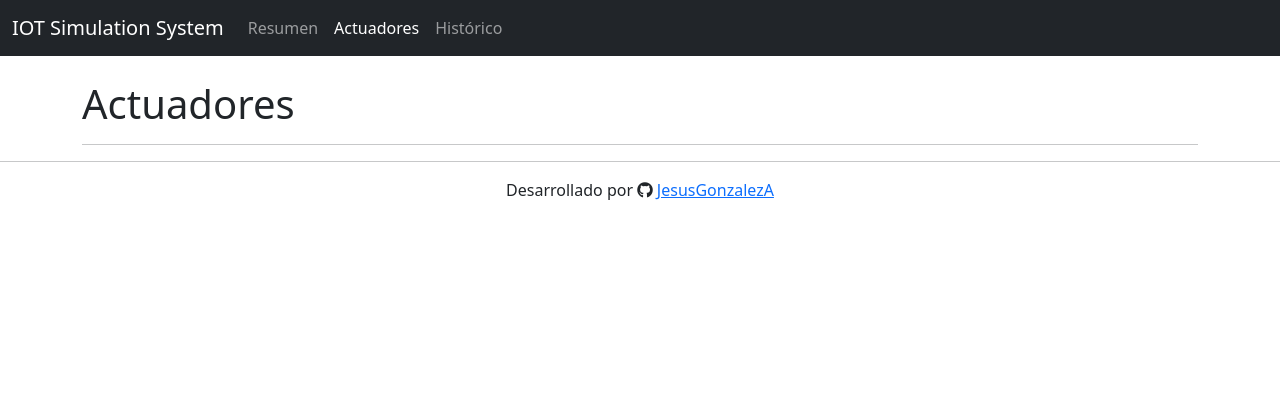
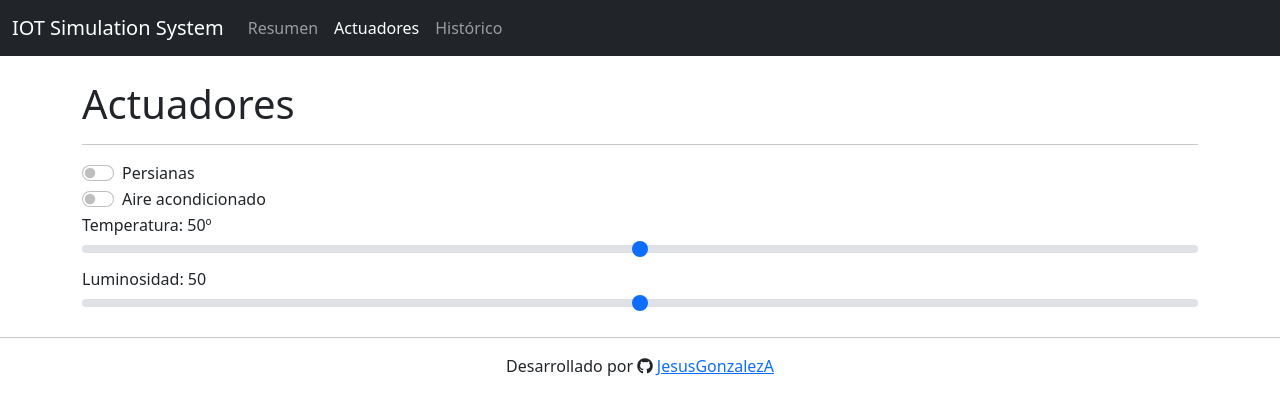
Before and after one commit to JesusGonzalezA/IOT_System_Simulator, a website: page public/pages/actuadores.html in a window 1280 px wide. Drawn offline with nearby package versions, Linux system fonts and the light colour scheme; files that its build step writes are made by us from their sources.

Commit message:
Add page actuadores

```diff
--- /dev/null
+++ b/public/css/form.css
@@ -0,0 +1,7 @@
+label {
+    display: inline;
+}
+
+form > p {
+    display: inline;
+}
--- a/public/pages/actuadores.html
+++ b/public/pages/actuadores.html
@@ -4,6 +4,7 @@
     <meta charset="UTF-8">
     <meta http-equiv="X-UA-Compatible" content="IE=edge">
     <meta name="viewport" content="width=device-width, initial-scale=1.0">
+    <link rel="icon" type="image/x-icon" href="public/assets/favicon.ico">
     <link
         href="https://cdn.jsdelivr.net/npm/bootstrap@5.0.1/dist/css/bootstrap.min.css"
         rel="stylesheet"
@@ -16,6 +17,7 @@
         integrity="sha512-iBBXm8fW90+nuLcSKlbmrPcLa0OT92xO1BIsZ+ywDWZCvqsWgccV3gFoRBv0z+8dLJgyAHIhR35VZc2oM/gI1w=="
         crossorigin="anonymous"
     />
+    <link rel="stylesheet" href="public/css/form.css" />
     <script
         src="https://cdn.jsdelivr.net/npm/bootstrap@5.0.1/dist/js/bootstrap.bundle.min.js"
         integrity="sha384-gtEjrD/SeCtmISkJkNUaaKMoLD0//ElJ19smozuHV6z3Iehds+3Ulb9Bn9Plx0x4"
@@ -63,6 +65,34 @@
     <main class="container">
         <h1>Actuadores</h1>
         <hr/>
+
+        <form>
+
+            <!-- Actuadores -->
+            <div class="form-check form-switch">
+                <input class="form-check-input" type="checkbox" id="form-persiana"/>
+                <label class="form-check-label">
+                    Persianas
+                </label>
+            </div>
+            <div class="form-check form-switch">
+                <input class="form-check-input" type="checkbox" id="form-ac" />
+                <label class="form-check-label">
+                    Aire acondicionado
+                </label>
+            </div>
+
+            <!-- Valores -->
+            <label for="form-temperatura" class="form-label">Temperatura: </label>
+            <p id="temperatura"></p>
+            <input type="range" class="form-range" id="form-temperatura">
+
+            <label for="form-luminosidad" class="form-label">Luminosidad: </label>
+            <p id="luminosidad"></p>
+            <input type="range" class="form-range" id="form-luminosidad">
+
+        </form>
+
     </main>
 
     <footer>
@@ -78,4 +108,22 @@
         </p>
     </footer>
 </body>
+<script>
+    const pLuminosity  = document.getElementById('luminosidad')
+    const pTemperature = document.getElementById('temperatura')
+    const inputTemperature = document.getElementById('form-temperatura')
+    const inputLuminosity  = document.getElementById('form-luminosidad')
+
+    // Luminosidad
+    pLuminosity.innerHTML = `${inputLuminosity.value}`
+    inputLuminosity.oninput = () => {
+        pLuminosity.innerHTML = `${inputLuminosity.value}`
+    }
+
+    // Temperatura
+    pTemperature.innerHTML = `${inputTemperature.value}º`
+    inputTemperature.oninput = () => {
+        pTemperature.innerHTML = `${inputTemperature.value}º`
+    }
+</script>
 </html>
--- a/src/helpers/mimeTypes.js
+++ b/src/helpers/mimeTypes.js
@@ -5,7 +5,8 @@ const mimeTypes = {
     jpg:  'image/jpeg',
     png:  'image/png',
     css:  'text/css',
-    ico:  'image/x-icon'
+    ico:  'image/x-icon',
+    js :  'text/javascript'
 }
 
 const getMime = ( extension ) => {
```
Also changed, not shown: src/servers/httpServer.js (+9 -7 lines).
